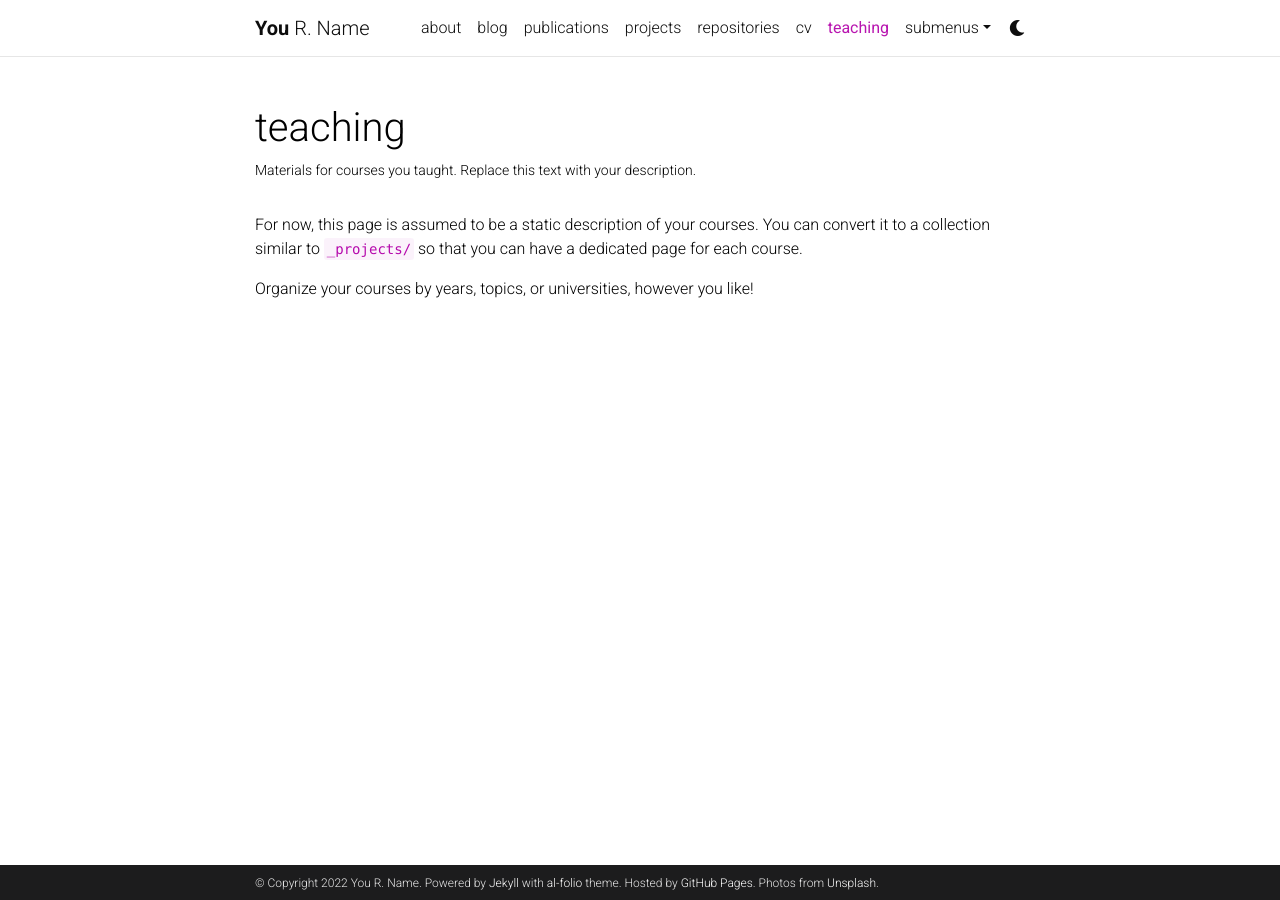
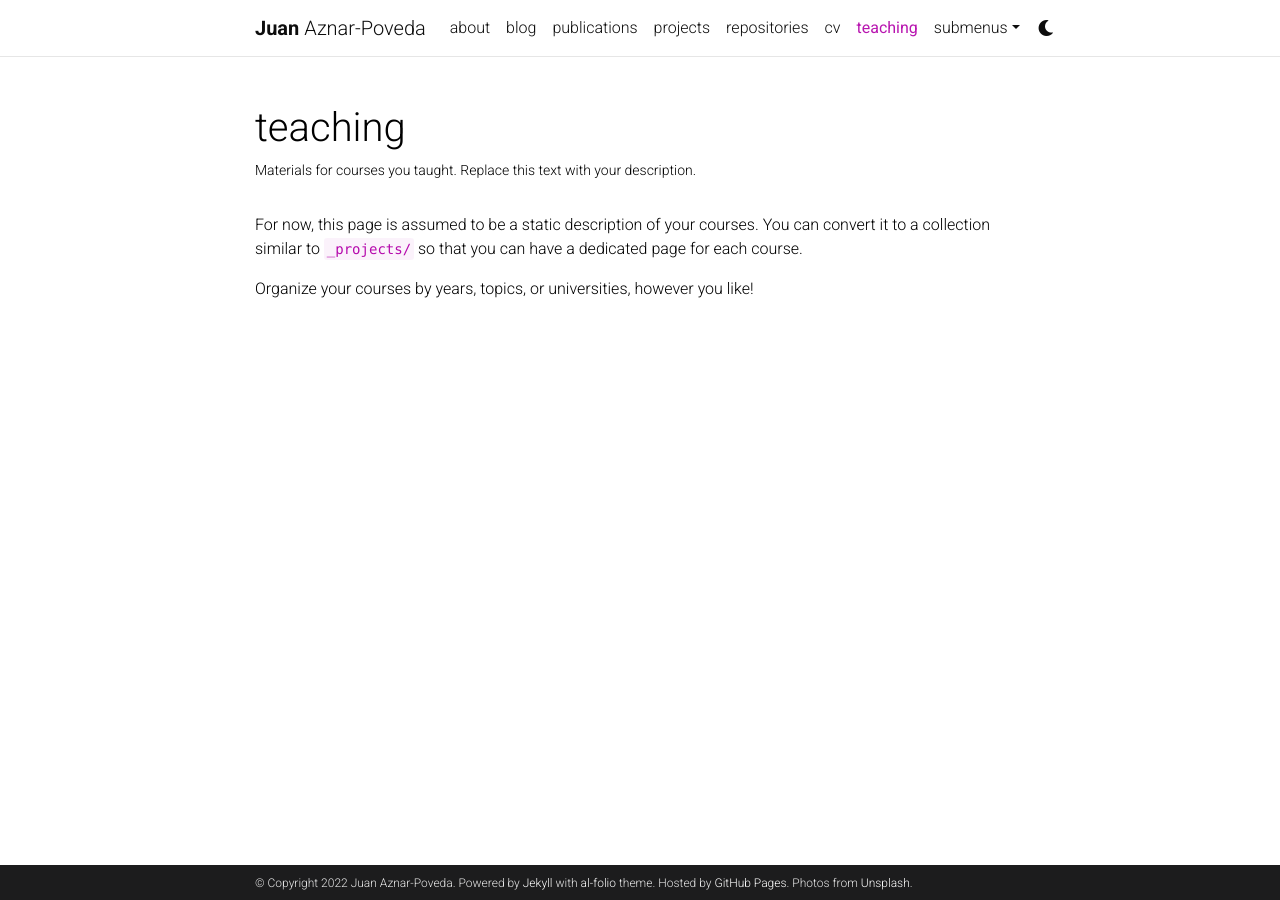
Before and after one commit to juanaznarp94/juanaznar.github.io, a Jekyll site: the page built from _pages/teaching.md, in a window 1280 px wide. Built offline with Jekyll 4.4.1, drawn with Linux system fonts in a browser that asks for light colours; comment, search, counter and statistics services are not loaded; a style sheet for code colours, icons or effects is not loaded.

Commit message:
Update _config.yml

```diff
--- a/_config.yml
+++ b/_config.yml
@@ -3,10 +3,10 @@
 # -----------------------------------------------------------------------------
 
 title: blank # the website title (if blank, full name will be used instead)
-first_name: You
-middle_name: R.
-last_name: Name
-email: you@example.com
+first_name: Juan
+middle_name:
+last_name: Aznar-Poveda
+email: juan.aznar-poveda@uibk.ac.at
 description: > # the ">" symbol means to ignore newlines until "footer_text:"
   A simple, whitespace theme for academics. Based on [*folio](https://github.com/bogoli/-folio) design.
 footer_text: >
```
